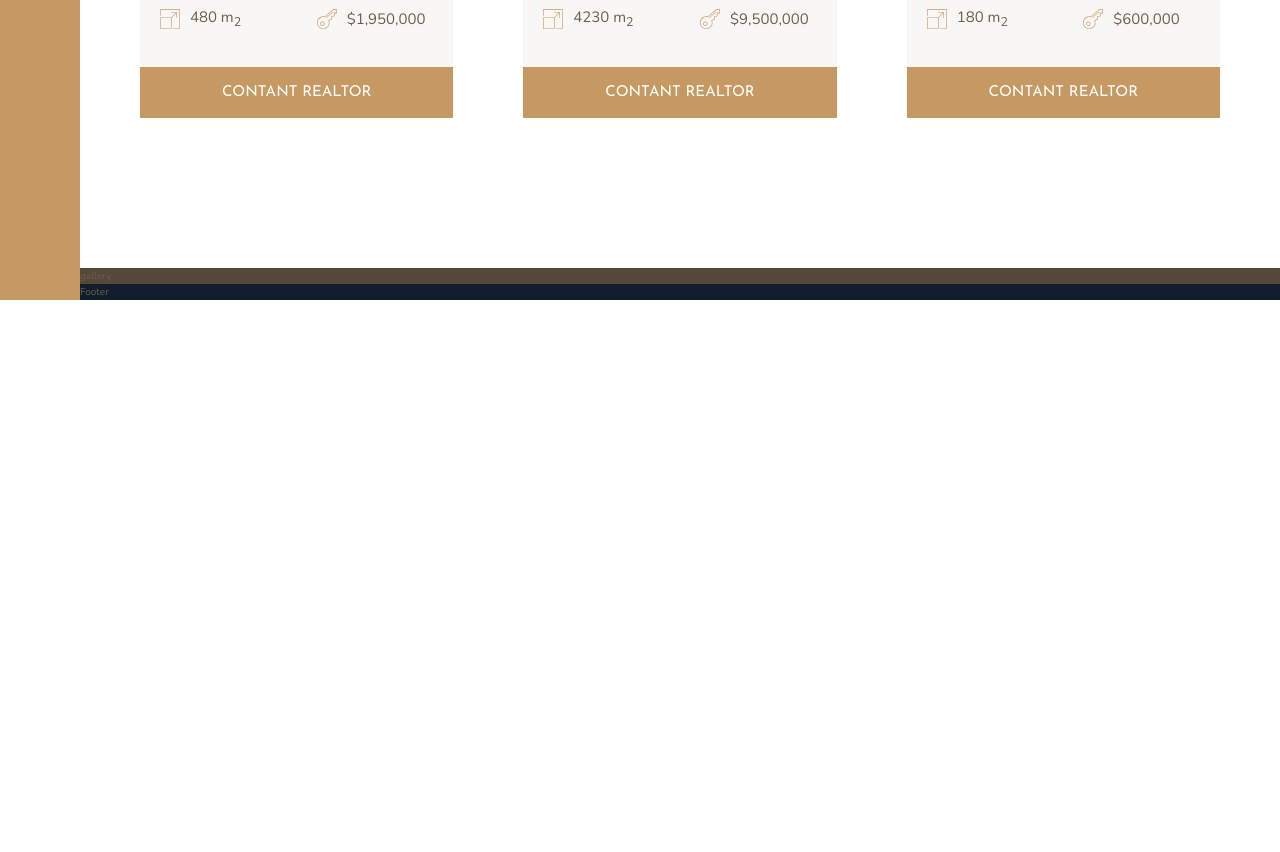
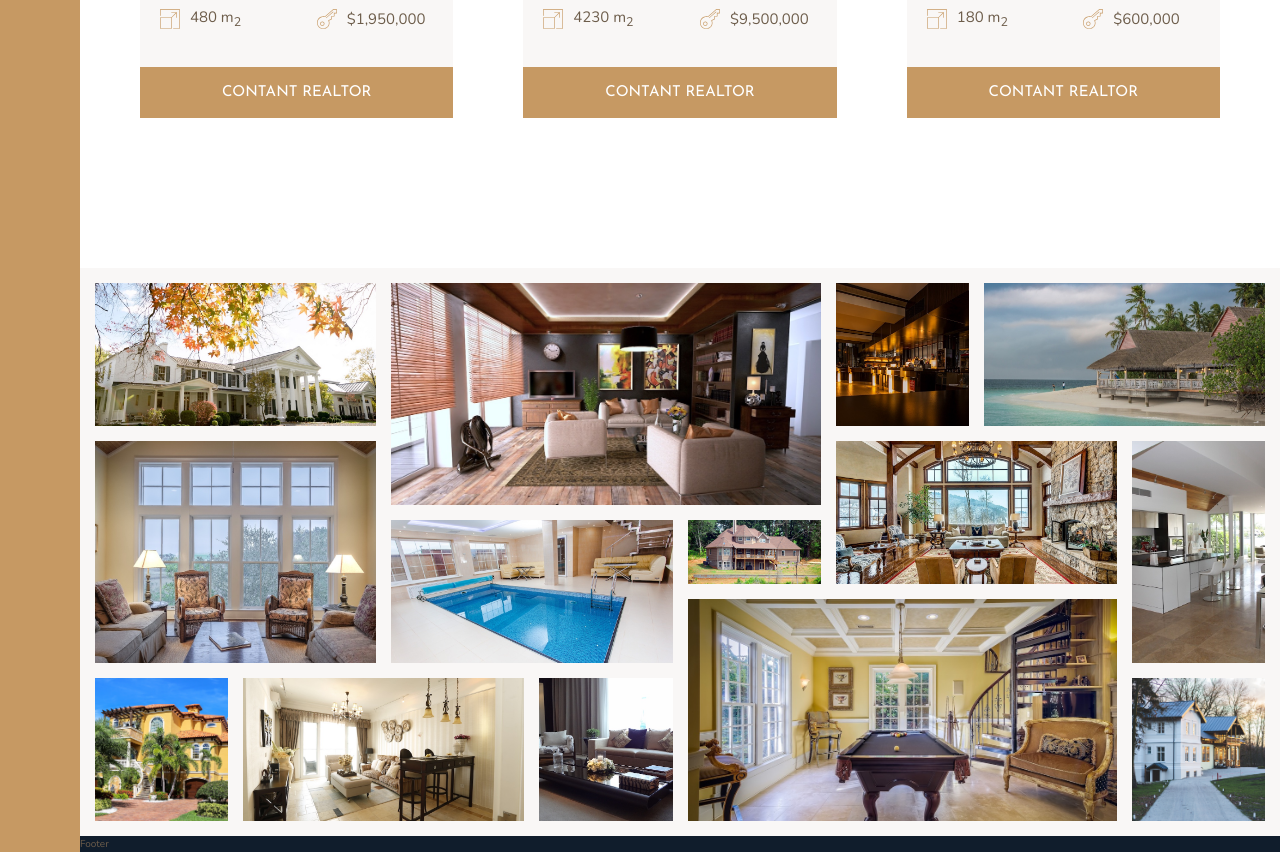
Before and after one commit to axseinga/Nexter, a website: page index.html in a window 1280 px wide. Shown: the part 2814-3666 px from the top of the page. Before the commit the page ends 3114 px from the top, so only its background shows below. Drawn offline with nearby package versions, Linux system fonts and the light colour scheme.

Commit message:
build gallery

```diff
--- a/index.html
+++ b/index.html
@@ -282,7 +282,62 @@
         </section>
 
         <section class="gallery">
-            gallery
+            <figure class="gallery__item gallery__item--1">
+                <img src="img/gal-1.jpeg" alt="Gallery image 1" class="gallery__img">
+            </figure>
+
+            <figure class="gallery__item gallery__item--2">
+                <img src="img/gal-2.jpeg" alt="Gallery image 2" class="gallery__img">
+            </figure>
+
+            <figure class="gallery__item gallery__item--3">
+                <img src="img/gal-3.jpeg" alt="Gallery image 3" class="gallery__img">
+            </figure>
+
+            <figure class="gallery__item gallery__item--4">
+                <img src="img/gal-4.jpeg" alt="Gallery image 4" class="gallery__img">
+            </figure>
+
+            <figure class="gallery__item gallery__item--5">
+                <img src="img/gal-5.jpeg" alt="Gallery image 5" class="gallery__img">
+            </figure>
+
+            <figure class="gallery__item gallery__item--6">
+                <img src="img/gal-6.jpeg" alt="Gallery image 6" class="gallery__img">
+            </figure>
+
+            <figure class="gallery__item gallery__item--7">
+                <img src="img/gal-7.jpeg" alt="Gallery image 7" class="gallery__img">
+            </figure>
+
+            <figure class="gallery__item gallery__item--8">
+                <img src="img/gal-8.jpeg" alt="Gallery image 8" class="gallery__img">
+            </figure>
+
+            <figure class="gallery__item gallery__item--9">
+                <img src="img/gal-9.jpeg" alt="Gallery image 9" class="gallery__img">
+            </figure>
+
+            <figure class="gallery__item gallery__item--10">
+                <img src="img/gal-10.jpeg" alt="Gallery image 10" class="gallery__img">
+            </figure>
+
+            <figure class="gallery__item gallery__item--11">
+                <img src="img/gal-11.jpeg" alt="Gallery image 11" class="gallery__img">
+            </figure>
+
+            <figure class="gallery__item gallery__item--12">
+                <img src="img/gal-12.jpeg" alt="Gallery image 12" class="gallery__img">
+            </figure>
+
+            <figure class="gallery__item gallery__item--13">
+                <img src="img/gal-13.jpeg" alt="Gallery image 13" class="gallery__img">
+            </figure>
+
+            <figure class="gallery__item gallery__item--14">
+                <img src="img/gal-14.jpeg" alt="Gallery image 14" class="gallery__img">
+            </figure>
+
         </section>
 
         <footer class="footer">
--- a/sass/_gallery.scss
+++ b/sass/_gallery.scss
@@ -1,4 +1,89 @@
 .gallery {
-    background-color: $color-grey-dark-1;
+    background-color: $color-grey-light-1;
     grid-column: full-start / full-end;
+
+    display: grid;
+    grid-template-columns: repeat(8, 1fr);
+    grid-template-rows: repeat(7, 5vw); // it will make imgs responsive and their width will depends on vp width
+    gap: 1.5rem;
+    padding: 1.5rem;
+
+    &__item {
+        &--1 {
+            grid-row: 1 / span 2;
+            grid-column: 1 / span 2;
+        }
+
+        &--2 {
+            grid-row: 1 / span 3;
+            grid-column: 3 / span 3;
+        }
+
+        &--3 {
+            grid-row: 1 / span 2;
+            grid-column: 6 / span 1;
+        }
+
+        &--4 {
+            grid-row: 1 / span 2;
+            grid-column: 7 / span 2;
+        }
+
+        &--5 {
+            grid-row: 3 / span 3;
+            grid-column: 1 / span 2;
+        }
+
+        &--6 {
+            grid-row: 4 / span 2;
+            grid-column: 3 / span 2;
+        }
+
+        &--7 {
+            grid-row: 4 / span 1;
+            grid-column: 5 / span 1;
+        }
+
+        &--8 {
+            grid-row: 3 / span 2;
+            grid-column: 6 / span 2;
+        }
+
+        &--9 {
+            grid-row: 3 / span 3;
+            grid-column: 8 / span 1;
+        }
+
+        &--10 {
+            grid-row: 6 / span 2;
+            grid-column: 1 / span 1;
+        }
+
+        &--11 {
+            grid-row: 6 / span 2;
+            grid-column: 2 / span 2;
+        }
+
+        &--12 {
+            grid-row: 6 / span 2;
+            grid-column: 4 / span 1;
+        }
+
+        &--13 {
+            grid-row: 5 / span 3;
+            grid-column: 5 / span 3;
+        }
+
+        &--14 {
+            grid-row: 6 / span 2;
+            grid-column: 8 / span 1;
+        }
+    }
+
+    &__img {
+        width: 100%;
+        height: 100%;
+        object-fit: cover; // this is only going to work if the width and height is set and it has parent element - in this case figure element
+        display: block; // so the white space disapear
+    }
 }
```
Also changed, not shown: css/style.css.
